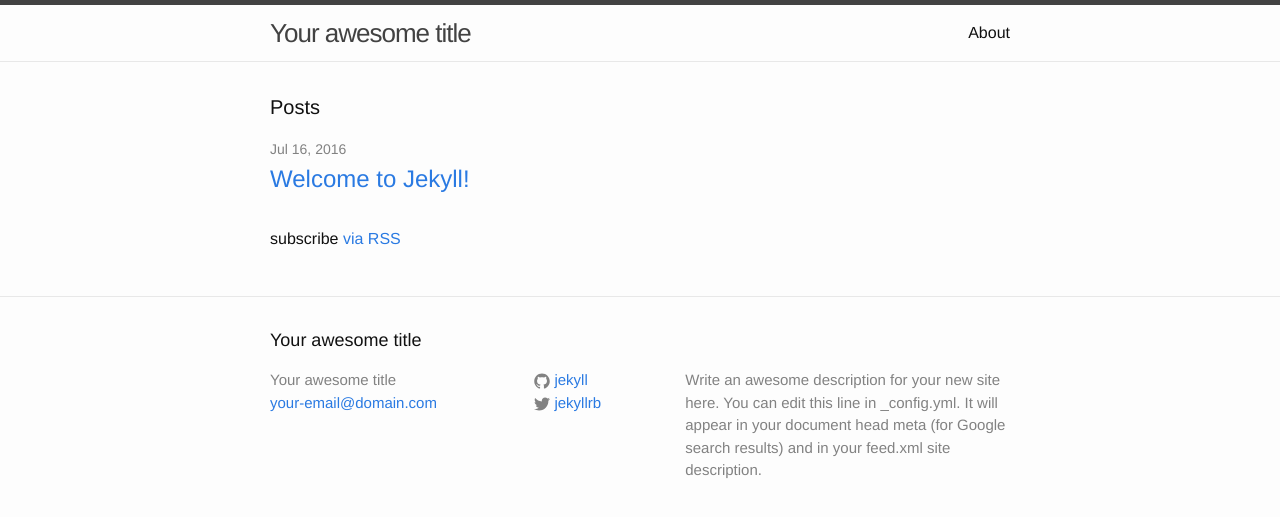
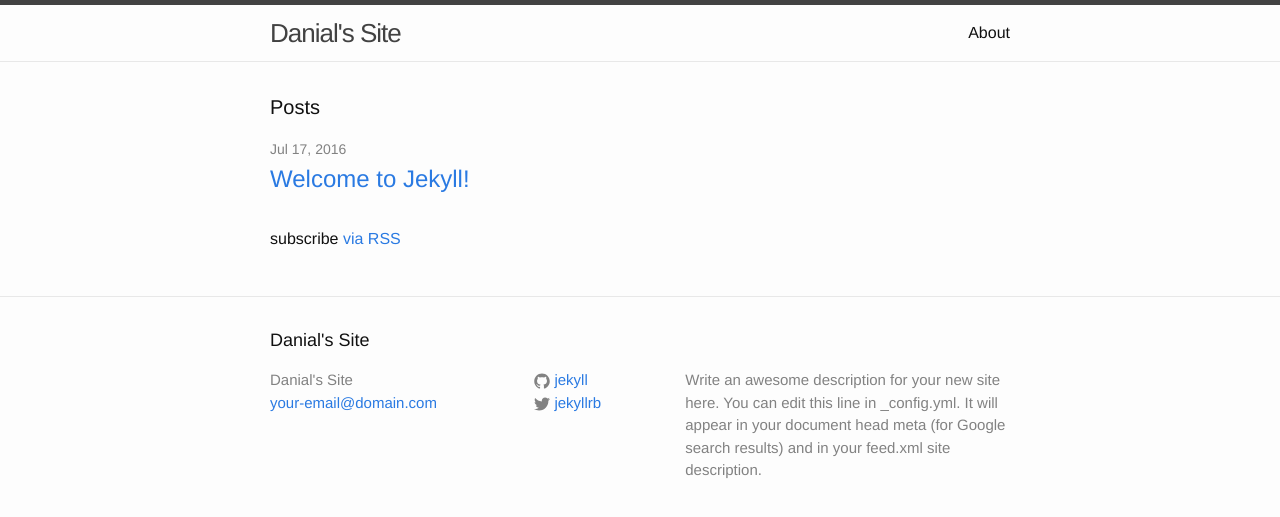
Before and after one commit to dani0l/my-site, a Jekyll site: the page built from index.html, in a window 1280 px wide. Shown: the top 517 px of the page. Built offline with Jekyll 4.4.1, drawn with Linux system fonts in a browser that asks for light colours.

Commit message:
Updated Config

```diff
--- a/_config.yml
+++ b/_config.yml
@@ -1,6 +1,6 @@
 ---
-title: Your awesome title
-timezone: UTC
+title: Danial's Site
+timezone: Asia/Karachi
 collections:
   posts:
     title: Posts
@@ -11,7 +11,7 @@ collections:
 email: your-email@domain.com
 description: |
   Write an awesome description for your new site here. You can edit this line in _config.yml. It will appear in your document head meta (for Google search results) and in your feed.xml site description.
-baseurl: ''
+baseurl:
 url: http://yourdomain.com
 twitter_username: jekyllrb
 github_username: jekyll
```
